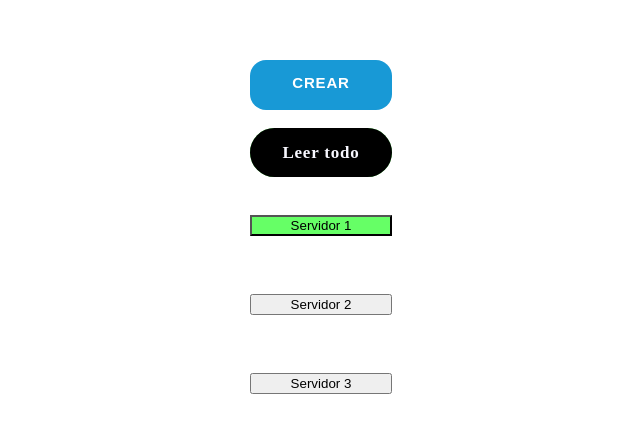
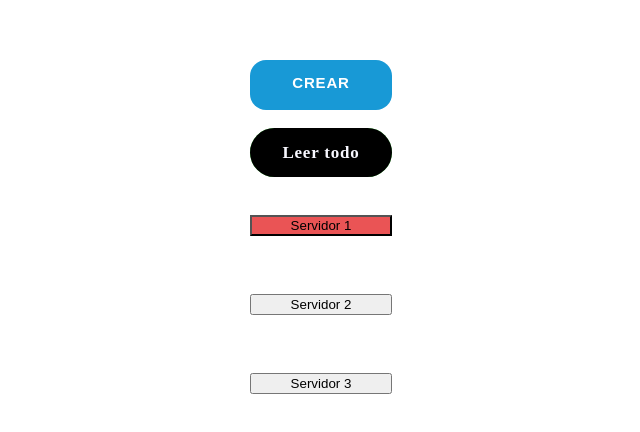
Before and after one commit to SebastianWebApp/front_p4, a website: page views/index.html in a window 1280 px wide. Shown: the part 154-586 px from the top of the page, without its empty margins (319-959 px from the left). Drawn offline with Linux system fonts and the light colour scheme.

Commit message:
change color button

```diff
--- a/css/index.css
+++ b/css/index.css
@@ -6,8 +6,10 @@ html,body{
 }
 
 #Btn_L1{
-  background-color: #66ff66;
+  background-color:#ea5455;
 }
+
+
 
 #Btn_Crear {
     appearance: button;
```
